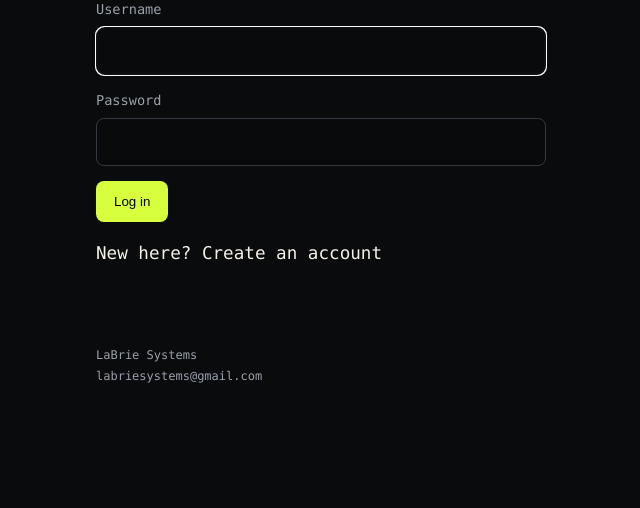
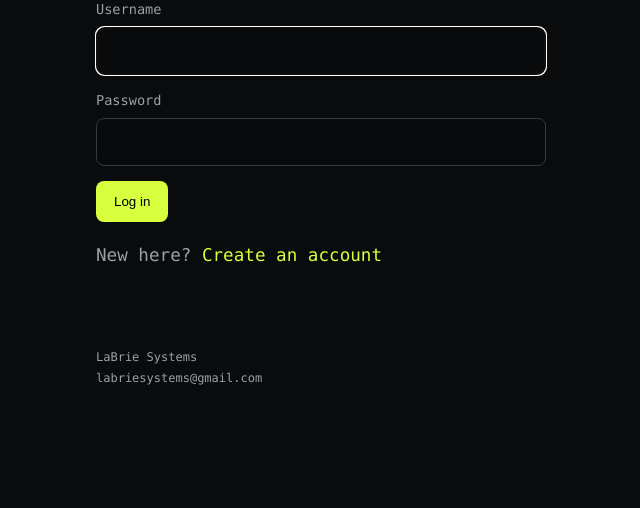
Before and after one commit to labriesystems/Prediction-Market, a Python web app: template templates/login.html in a window 1280 px wide. Shown: the part 438-946 px from the top of the page, without its empty margins (134-774 px from the left). Before the commit the page ends 821 px from the top, so only its background shows below. Run offline with Jinja, Linux system fonts and the light colour scheme; the template is opened without the code that fills it, so the values that code supplies are empty.

Commit message:
Update style.css

```diff
--- a/static/style.css
+++ b/static/style.css
@@ -57,3 +57,12 @@
   color: var(--muted);
   font-size: .75rem;
 }
+.auth-switch {
+  margin-top: 20px;
+  color: var(--muted);
+  font-size: .85rem;
+}
+
+.auth-switch a {
+  color: var(--acid);
+}
```
